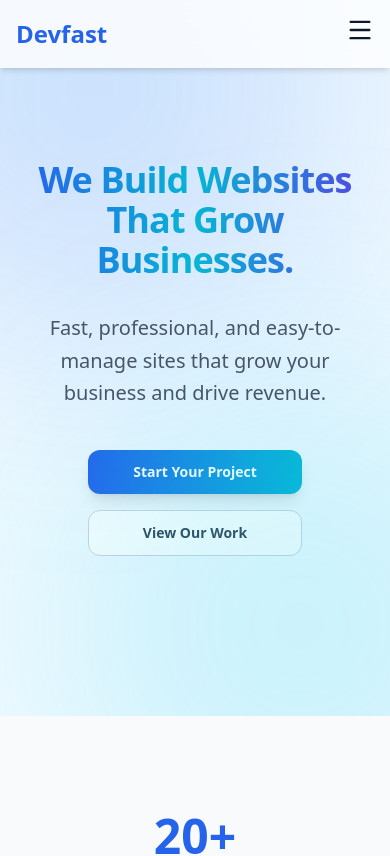
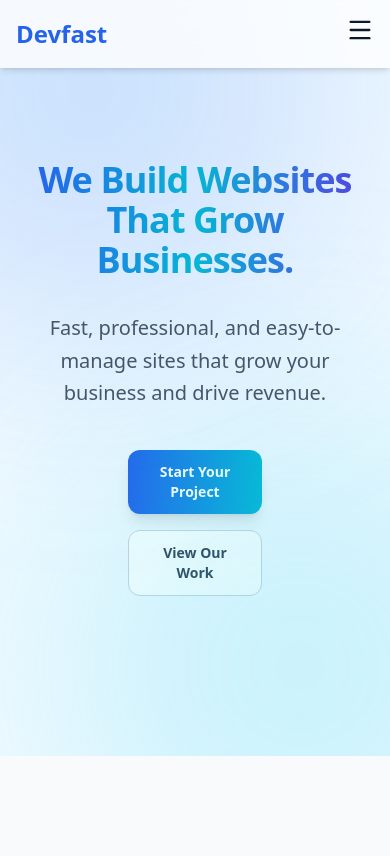
Before and after one commit to Devwezardtech/devfast, a React (Create React App) app: page / in a window 390 px wide. Shown: the top 856 px of the page. Built offline with nearby package versions, Linux system fonts and the light colour scheme.

Commit message:
inhance: just adjust the padding

```diff
--- a/src/page/home.jsx
+++ b/src/page/home.jsx
@@ -97,7 +97,7 @@ export default function DevfastLanding() {
       </nav>
 
       {/* ================= HERO ================= */}
-      <section className="relative py-40 px-6 text-center overflow-hidden">
+      <section className="relative py-40 px-8 text-center overflow-hidden">
         <div className="absolute -top-40 -left-40 w-[500px] h-[500px] bg-blue-500/20 blur-[120px] rounded-full" />
         <div className="absolute -bottom-40 -right-40 w-[500px] h-[500px] bg-cyan-400/20 blur-[120px] rounded-full" />
 
@@ -126,7 +126,7 @@ export default function DevfastLanding() {
             onClick={() =>
               contactRef.current?.scrollIntoView({ behavior: "smooth" })
             }
-            className="inline-flex items-center justify-center px-6 py-3 text-sm md:text-base font-semibold rounded-full bg-gradient-to-r from-blue-600 to-cyan-500 text-white shadow-lg hover:scale-105 hover:shadow-xl transition duration-300 mx-16 md:mx-0"
+            className="inline-flex items-center justify-center px-6 py-3 text-sm md:text-base font-semibold rounded-full bg-gradient-to-r from-blue-600 to-cyan-500 text-white shadow-lg hover:scale-105 hover:shadow-xl transition duration-300 mx-24 md:mx-0"
           >
             Start Your Project
           </Button>
@@ -136,7 +136,7 @@ export default function DevfastLanding() {
             onClick={() =>
               projectsRef.current?.scrollIntoView({ behavior: "smooth" })
             }
-            className="inline-flex items-center justify-center px-6 py-3 text-sm md:text-base font-semibold rounded-full border border-slate-300 text-slate-700 hover:bg-slate-100 transition duration-300 mx-16 md:mx-0"
+            className="inline-flex items-center justify-center px-6 py-3 text-sm md:text-base font-semibold rounded-full border border-slate-300 text-slate-700 hover:bg-slate-100 transition duration-300 mx-24 md:mx-0"
           >
             View Our Work
           </Button>
@@ -160,7 +160,7 @@ export default function DevfastLanding() {
       </section>
 
       {/* ================= SERVICES ================= */}
-      <section ref={servicesRef} className="py-28 px-6 max-w-6xl mx-auto">
+      <section ref={servicesRef} className="py-28 px-14 max-w-6xl mx-auto">
         <h2 className="text-4xl font-bold text-center mb-16">What We Deliver</h2>
 
         <div className="grid md:grid-cols-3 gap-10">
@@ -187,10 +187,10 @@ export default function DevfastLanding() {
       </section>
 
       {/* ================= PROJECTS ================= */}
-      <section ref={projectsRef} className="py-28 px-6 max-w-6xl mx-auto">
+      <section ref={projectsRef} className="py-28 px-14 max-w-6xl mx-auto">
         <h2 className="text-3xl font-bold text-center mb-12 tracking-tight">Sample Projects</h2>
 
-        <div className="grid md:grid-cols-3 gap-10 px-8 md:px-0">
+        <div className="grid md:grid-cols-3 gap-10">
           {[
             { title: "Ecommerce Website / System", img: "/ecommercesite.png", action: () => window.location.href = "https://mus-ecommerce-shop.onrender.com" },
             { title: "LoreCafe", img: "/lorecafe_image/acafe3.png", action: () => go("/project/lorecafe") },
```
